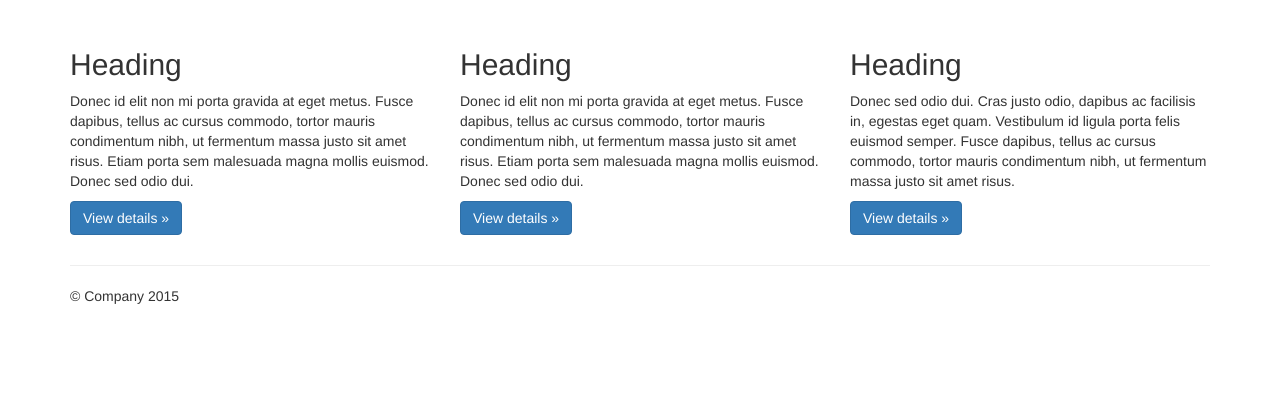
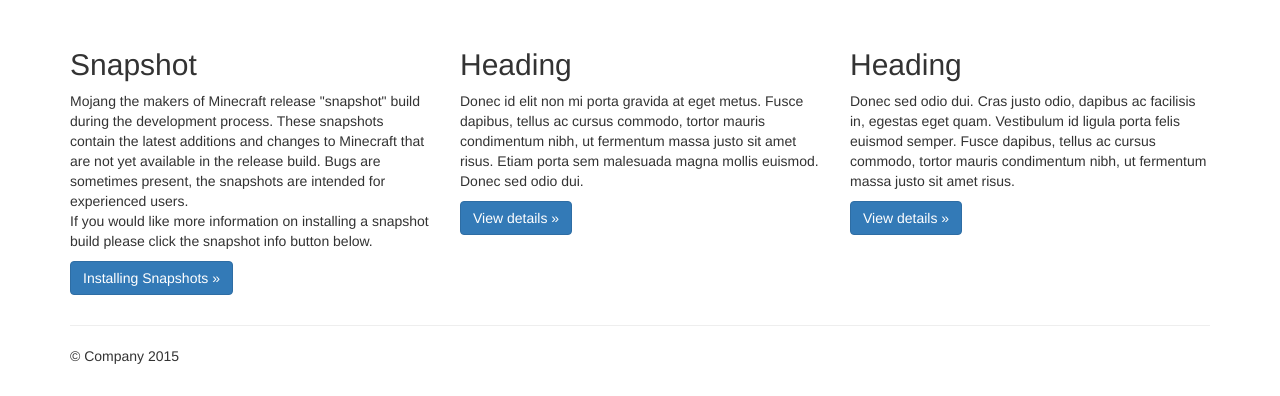
Before and after one commit to laulmc/laulmc.github.io, a plain HTML site: page index.html in a window 1280 px wide. Shown: the part 481-877 px from the top of the page. Before the commit the page ends 817 px from the top, so only its background shows below. Drawn offline with nearby package versions, Linux system fonts and the light colour scheme; a script that the page names is missing; files whose address does not match are found by name.

Commit message:
Snapshot info added

```diff
--- a/index.html
+++ b/index.html
@@ -69,9 +69,9 @@
       <!-- Example row of columns -->
       <div class="row">
         <div class="col-md-4">
-          <h2>Heading</h2>
-          <p>Donec id elit non mi porta gravida at eget metus. Fusce dapibus, tellus ac cursus commodo, tortor mauris condimentum nibh, ut fermentum massa justo sit amet risus. Etiam porta sem malesuada magna mollis euismod. Donec sed odio dui. </p>
-          <p><a class="btn btn-primary" href="#" role="button">View details &raquo;</a></p>
+          <h2>Snapshot</h2>
+          <p>Mojang the makers of Minecraft release "snapshot" build during the development process.  These snapshots contain the latest additions and changes to Minecraft that are not yet available in the release build.  Bugs are sometimes present, the snapshots are intended for experienced users.<br>If you would like more information on installing a snapshot build please click the snapshot info button below.</p>
+          <p><a class="btn btn-primary" href="http://minecraft.gamepedia.com/Tutorials/How_to_install_a_snapshot" role="button">Installing Snapshots &raquo;</a></p>
         </div>
         <div class="col-md-4">
           <h2>Heading</h2>
```
